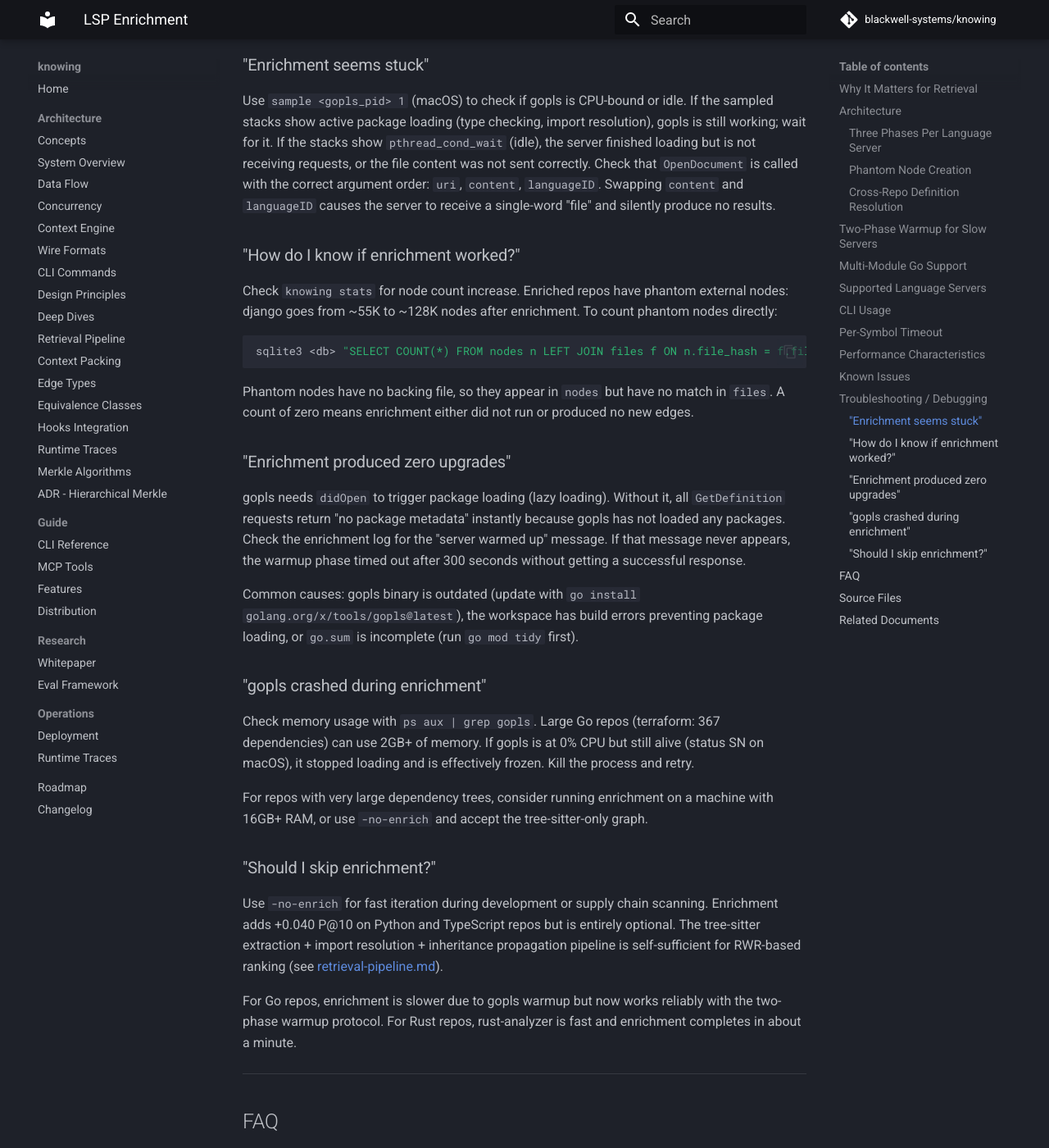
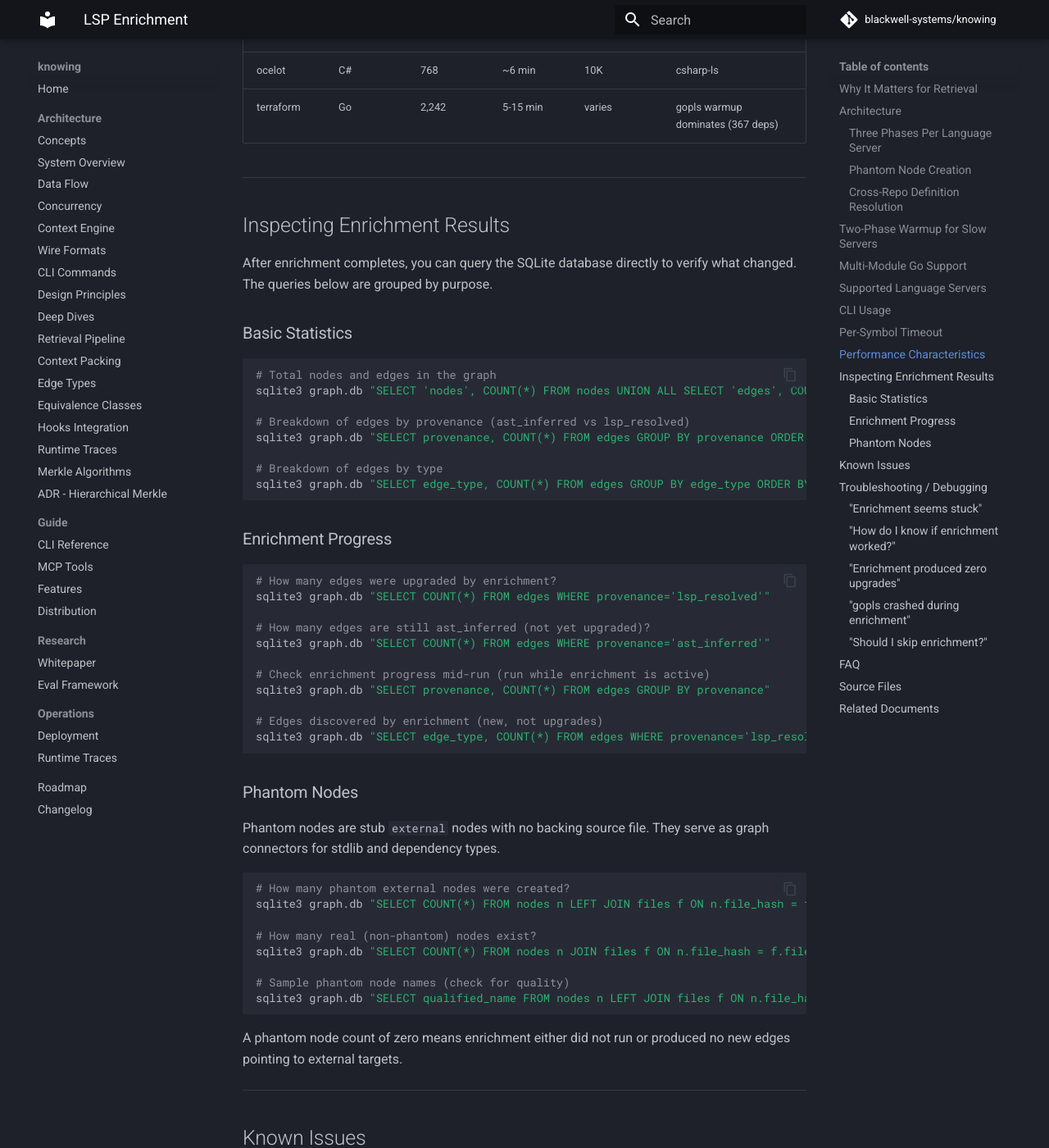
Before and after one commit to blackwell-systems/knowing, an MkDocs documentation site: the page built from docs/architecture/enrichment.md, in a window 1280 px wide and 1400 px high, scrolled down 6655 px. Shown: the whole window at 82% size. Built offline with MkDocs 1.6.1 and Material for MkDocs 9.7.7, drawn with Linux system fonts in a browser that asks for light colours; comment, search, counter and statistics services are not loaded; some of the changed text lies outside the part shown.

Commit message:
docs: enrichment phase summary table, DB inspection queries, package-sorted edges
Enrichment doc: added phase summary table showing what each phase
produces (nodes vs edges), DB inspection queries section (provenance
breakdown, phantom count, mid-run progress), troubleshooting and FAQ.

Enricher: sort work items by URI before processing so edges from the
same package are adjacent. gopls loads packages on-demand; grouping
reduces redundant package loads.

````diff
--- a/docs/architecture/enrichment.md
+++ b/docs/architecture/enrichment.md
@@ -51,7 +51,24 @@ is used in the scoring formula.
 
 ### Three Phases Per Language Server
 
-The enrichment pipeline runs three phases for each detected language server:
+The enrichment pipeline runs three phases for each detected language server, followed by
+a phantom creation pass. Here is what each phase produces:
+
+| Phase | What it does | Nodes created | Edges created/modified |
+|-------|-------------|---------------|----------------------|
+| 1. Workspace Readiness | Opens a file, waits for server to load | None | None |
+| 2. Upgrade Call Edges | Confirms tree-sitter edges via GetDefinition | None (uses existing nodes) | Replaces `ast_inferred` with `lsp_resolved`. May retarget to a different node if LSP resolves differently than tree-sitter predicted. |
+| 3. Discover New Edges | Finds implements + references via GetImplementation/GetReferences | None directly | New `lsp_resolved` edges for relationships tree-sitter missed (interface implementations, cross-package references) |
+| Phantom Creation (after all phases) | Scans all edges, creates stub nodes for missing targets | Creates phantom external nodes for stdlib/dependency types | None (edges already exist; phantoms fill in missing endpoints) |
+
+The key sequencing insight: **upgrades** (Phase 2) never create nodes; they only change
+provenance and confidence on edges between nodes that already exist. **Discovery**
+(Phase 3) creates new edges whose targets may point to locations with no corresponding
+node record (e.g., a stdlib function or a type in an unindexed dependency). **Phantom
+creation** then fills in those gaps by scanning every edge and creating stub
+`external` nodes for any hash that has no node record in the database. This ordering
+means discovery does not need to worry about whether target nodes exist yet; it inserts
+edges freely, and the phantom pass cleans up afterward.
 
 **Phase 1: Workspace Readiness**
 
@@ -242,6 +259,61 @@ Enrichment time varies widely by language server performance and repo size:
 
 ---
 
+## Inspecting Enrichment Results
+
+After enrichment completes, you can query the SQLite database directly to verify
+what changed. The queries below are grouped by purpose.
+
+### Basic Statistics
+
+```bash
+# Total nodes and edges in the graph
+sqlite3 graph.db "SELECT 'nodes', COUNT(*) FROM nodes UNION ALL SELECT 'edges', COUNT(*) FROM edges"
+
+# Breakdown of edges by provenance (ast_inferred vs lsp_resolved)
+sqlite3 graph.db "SELECT provenance, COUNT(*) FROM edges GROUP BY provenance ORDER BY COUNT(*) DESC"
+
+# Breakdown of edges by type
+sqlite3 graph.db "SELECT edge_type, COUNT(*) FROM edges GROUP BY edge_type ORDER BY COUNT(*) DESC"
+```
+
+### Enrichment Progress
+
+```bash
+# How many edges were upgraded by enrichment?
+sqlite3 graph.db "SELECT COUNT(*) FROM edges WHERE provenance='lsp_resolved'"
+
+# How many edges are still ast_inferred (not yet upgraded)?
+sqlite3 graph.db "SELECT COUNT(*) FROM edges WHERE provenance='ast_inferred'"
+
+# Check enrichment progress mid-run (run while enrichment is active)
+sqlite3 graph.db "SELECT provenance, COUNT(*) FROM edges GROUP BY provenance"
+
+# Edges discovered by enrichment (new, not upgrades)
+sqlite3 graph.db "SELECT edge_type, COUNT(*) FROM edges WHERE provenance='lsp_resolved' AND edge_type IN ('implements','references') GROUP BY edge_type"
+```
+
+### Phantom Nodes
+
+Phantom nodes are stub `external` nodes with no backing source file. They serve
+as graph connectors for stdlib and dependency types.
+
+```bash
+# How many phantom external nodes were created?
+sqlite3 graph.db "SELECT COUNT(*) FROM nodes n LEFT JOIN files f ON n.file_hash = f.file_hash WHERE f.file_hash IS NULL"
+
+# How many real (non-phantom) nodes exist?
+sqlite3 graph.db "SELECT COUNT(*) FROM nodes n JOIN files f ON n.file_hash = f.file_hash"
+
+# Sample phantom node names (check for quality)
+sqlite3 graph.db "SELECT qualified_name FROM nodes n LEFT JOIN files f ON n.file_hash = f.file_hash WHERE f.file_hash IS NULL LIMIT 10"
+```
+
+A phantom node count of zero means enrichment either did not run or produced no
+new edges pointing to external targets.
+
+---
+
 ## Known Issues
 
 1. **gopls lazy loading on large Go repos.** Terraform (367 dependencies) needs 5+ minutes
````
Also changed, not shown: 1 other file.
